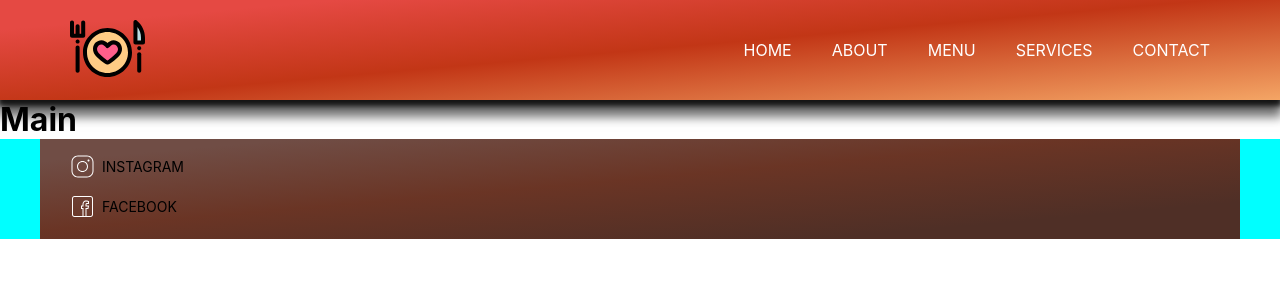
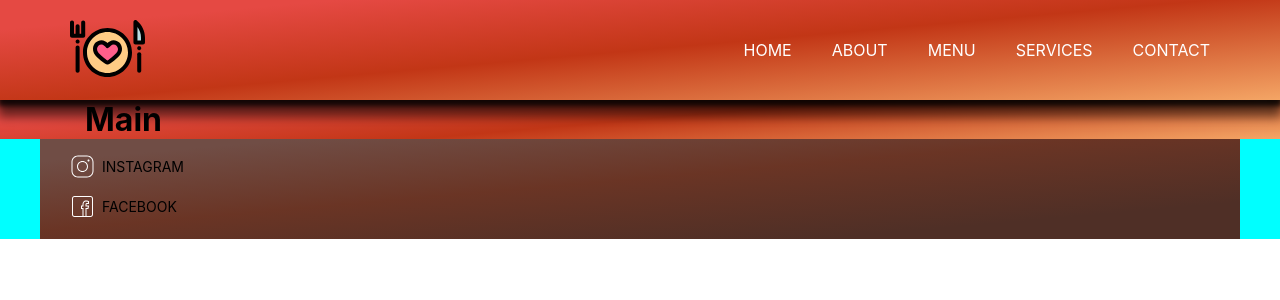
Before and after one commit to WWarface/dish-shop, a React (Create React App) app: page / in a window 1280 px wide. Shown: the top 300 px of the page. Built offline with nearby package versions, Linux system fonts and the light colour scheme.

Commit message:
Added content layout.

```diff
--- a/src/components/Header/Header.tsx
+++ b/src/components/Header/Header.tsx
@@ -1,9 +1,9 @@
-import React from 'react';
+import React, {FC} from 'react';
 import cl from './Header.module.css'
 import headerLogo from './../../assets/icons/header-logo.svg'
 import {Link} from "react-router-dom";
 
-const Header = () => {
+const Header:FC = () => {
     return (
         <header className={cl.header}>
             <div className={cl.header__content}>
--- /dev/null
+++ b/src/components/pages/Layout/ContentLayout/ContentLayout.module.css
@@ -0,0 +1,10 @@
+.wrapper{
+    background: rgb(229,73,67);
+    background: linear-gradient(175deg, rgba(229,73,67,1) 14%, rgba(194,54,22,1) 50%, rgba(244,165,101,1) 100%);
+}
+.content{
+    max-width: 1170px;
+    padding: 0 30px;
+    width: 100%;
+    margin: 0 auto;
+}
--- /dev/null
+++ b/src/components/pages/Layout/ContentLayout/ContentLayout.tsx
@@ -0,0 +1,15 @@
+import React from 'react';
+import {Outlet} from "react-router-dom";
+import cl from './ContentLayout.module.css'
+
+const ContentLayout = () => {
+    return (
+        <div className={cl.wrapper}>
+            <div className={cl.content}>
+                <Outlet/>
+            </div>
+        </div>
+    );
+};
+
+export default ContentLayout;
--- a/src/components/pages/Layout/Layout.tsx
+++ b/src/components/pages/Layout/Layout.tsx
@@ -1,14 +1,14 @@
 import React from 'react'
 import Header from '../../Header/Header'
 import './../../../assets/global.css'
-import { Outlet } from 'react-router-dom'
 import Footer from '../../Footer/Footer'
+import ContentLayout from "./ContentLayout/ContentLayout";
 
 const Layout = () => {
 	return (
 		<div>
 			<Header />
-			<Outlet />
+			<ContentLayout />
 			<Footer />
 		</div>
 	)
```
